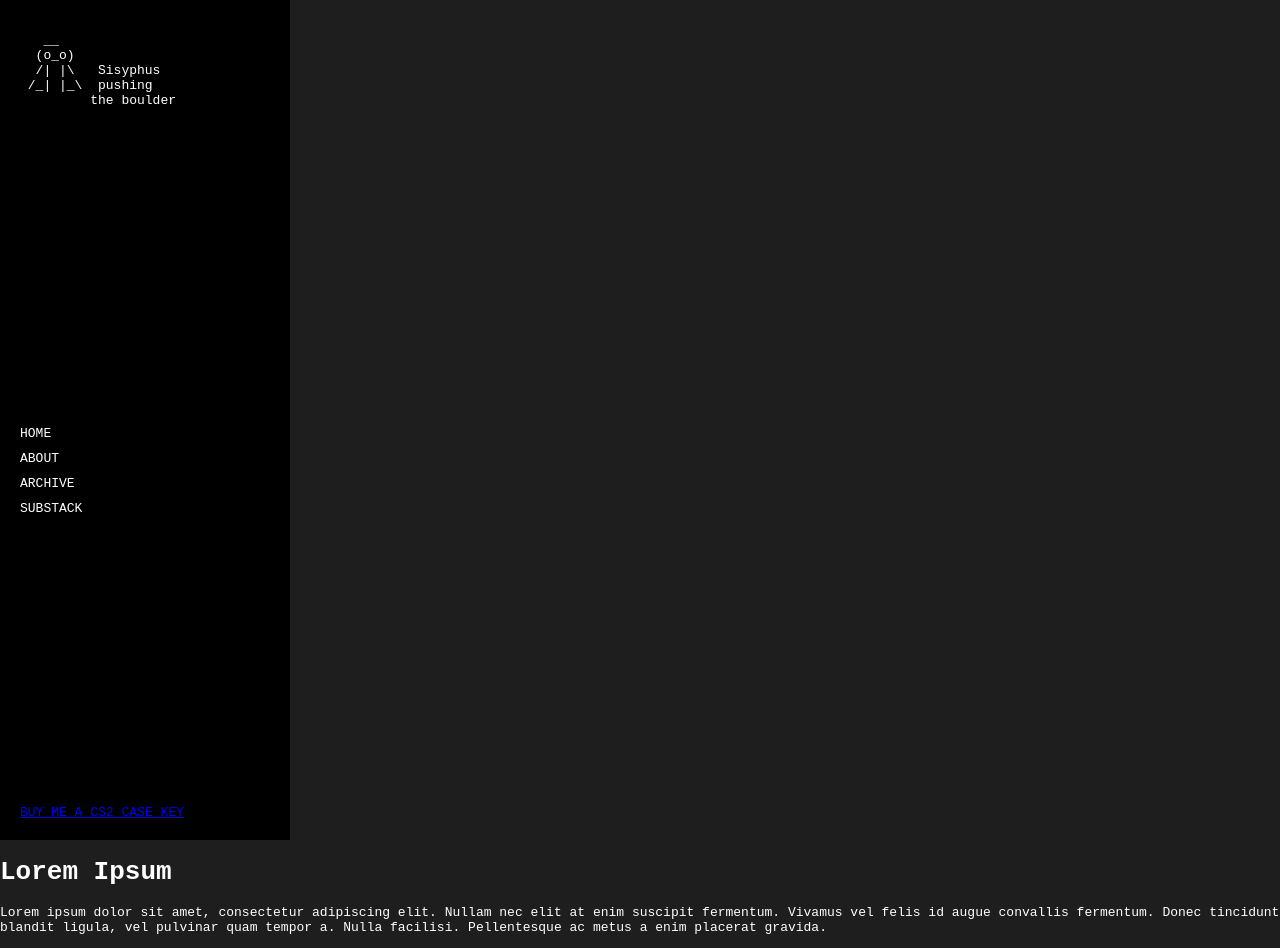
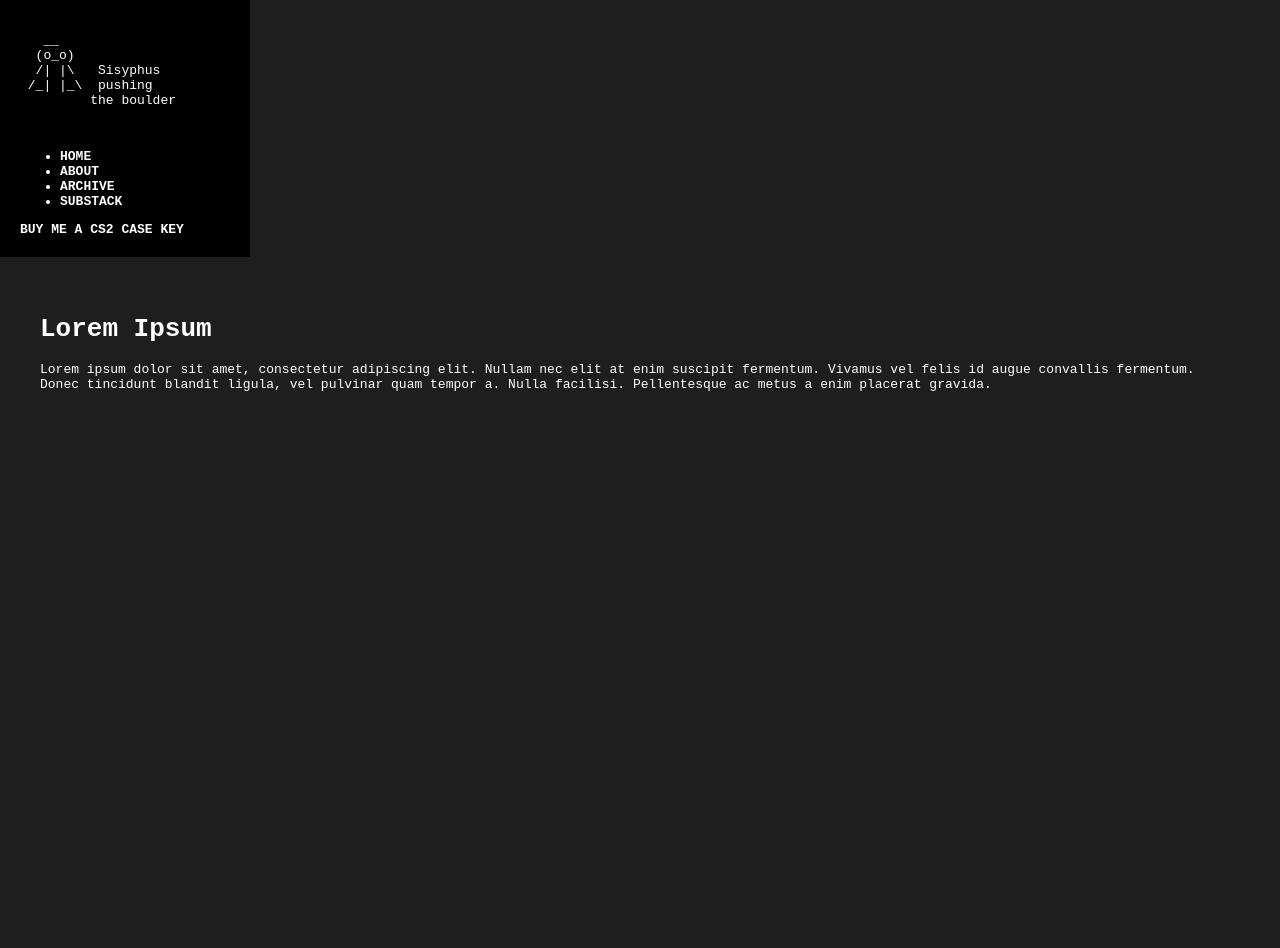
Before and after one commit to NiceCardCompany/my-site, a plain HTML site: page index.html in a window 1280 px wide. After the commit the page ends 800 px from the top, so only its background shows below. Drawn offline with Linux system fonts and the light colour scheme.

Commit message:
Fix layout: content alignment and renamed styles.css to style.css

```diff
--- a/css/style.css
+++ b/css/style.css
@@ -1,59 +1,43 @@
 body {
     margin: 0;
+    padding: 0;
     font-family: monospace;
     background-color: #1e1e1e;
-    color: #fff;
+    color: white;
     display: flex;
+    height: 100vh;
 }
 
-.sidebar {
+nav {
     width: 250px;
-    background-color: #000;
+    background-color: black;
     padding: 20px;
+    box-sizing: border-box;
     display: flex;
     flex-direction: column;
     justify-content: space-between;
-    min-height: 100vh;
 }
 
-.sidebar .ascii {
+nav a {
+    color: white;
+    text-decoration: none;
+    margin: 10px 0;
+    font-weight: bold;
+}
+
+nav a:hover {
+    color: #8888ff;
+}
+
+.ascii-art {
     white-space: pre;
-    font-size: 12px;
-    color: #fff;
+    font-family: monospace;
     margin-bottom: 20px;
 }
 
-.sidebar ul {
-    list-style-type: none;
-    padding: 0;
-}
-
-.sidebar ul li {
-    margin: 10px 0;
-}
-
-.sidebar ul li a {
-    color: #fff;
-    text-decoration: none;
-}
-
-.sidebar ul li a:hover {
-    text-decoration: underline;
-}
-
-.external-link a {
-    color: #8e44ad;
-    text-decoration: underline;
-    font-weight: bold;
-}
-
-.main {
+main {
     flex-grow: 1;
     padding: 40px;
-    background-color: #2e2e2e;
+    overflow-y: auto;
+    box-sizing: border-box;
 }
-
-.main h1 {
-    font-size: 2em;
-    margin-bottom: 10px;
-}
```
